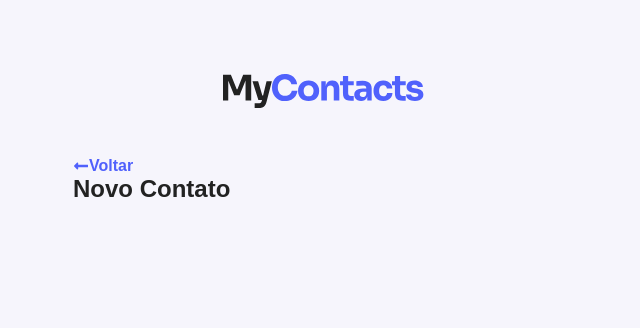
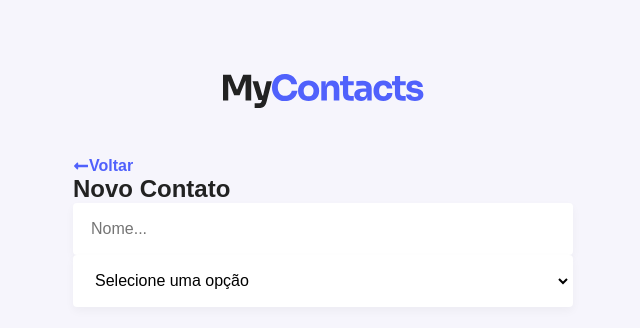
Before and after one commit to alex01sander/Mycontact, a React (Vite) app in the folder fe/: page /new in a window 1280 px wide. Shown: the top 328 px of the page, without its empty margins (317-957 px from the left). Built offline with nearby package versions, Linux system fonts and the light colour scheme.

Commit message:
feat: Created input and select in NewContact

```diff
--- /dev/null
+++ b/fe/src/components/Input.js
@@ -0,0 +1,20 @@
+import styled from 'styled-components'
+
+export default styled.input`
+    width: 100%;
+    border: 0;
+    background: #fff;
+    border: 2px solid #fff;
+    box-shadow: 0px 4px 10px rgba(0, 0, 0, 0.04);
+    height: 52px;
+    border-radius: 4px;
+    outline: none;
+    padding: 0 16px;
+    font-size: 16px;
+    transition: border-color 0.2s ease-in;
+
+
+    &:focus  {
+        border-color: ${({ theme }) => theme.colors.primary.main};
+    }
+`;
--- /dev/null
+++ b/fe/src/components/Select.js
@@ -0,0 +1,20 @@
+import styled from 'styled-components'
+
+export default styled.select`
+    width: 100%;
+    border: 0;
+    background: #fff;
+    border: 2px solid #fff;
+    box-shadow: 0px 4px 10px rgba(0, 0, 0, 0.04);
+    height: 52px;
+    border-radius: 4px;
+    outline: none;
+    padding: 0 16px;
+    font-size: 16px;
+    transition: border-color 0.2s ease-in;
+
+
+    &:focus  {
+        border-color: ${({ theme }) => theme.colors.primary.main}
+    }
+`;
--- a/fe/src/pages/NewContact/index.jsx
+++ b/fe/src/pages/NewContact/index.jsx
@@ -1,9 +1,22 @@
 import PageHeader from '../../components/PageHeader';
+import Select from '../../components/Select.js';
+import Input from '../../components/input';
 
 export default function NewContact() {
   return (
-    <PageHeader
-      title="Novo Contato"
-    />
+    <>
+      <PageHeader title="Novo Contato"/>
+
+      <Input placeholder='Nome...'/>
+      <Select>
+      <option value="">Selecione uma opção</option>
+      <option value="123">Instagram</option>
+      <option value="123">Facebook</option>
+      <option value="123">Twitter</option>
+      <option value="123">Email</option>
+
+
+      </Select>
+    </>
   );
 }
```
